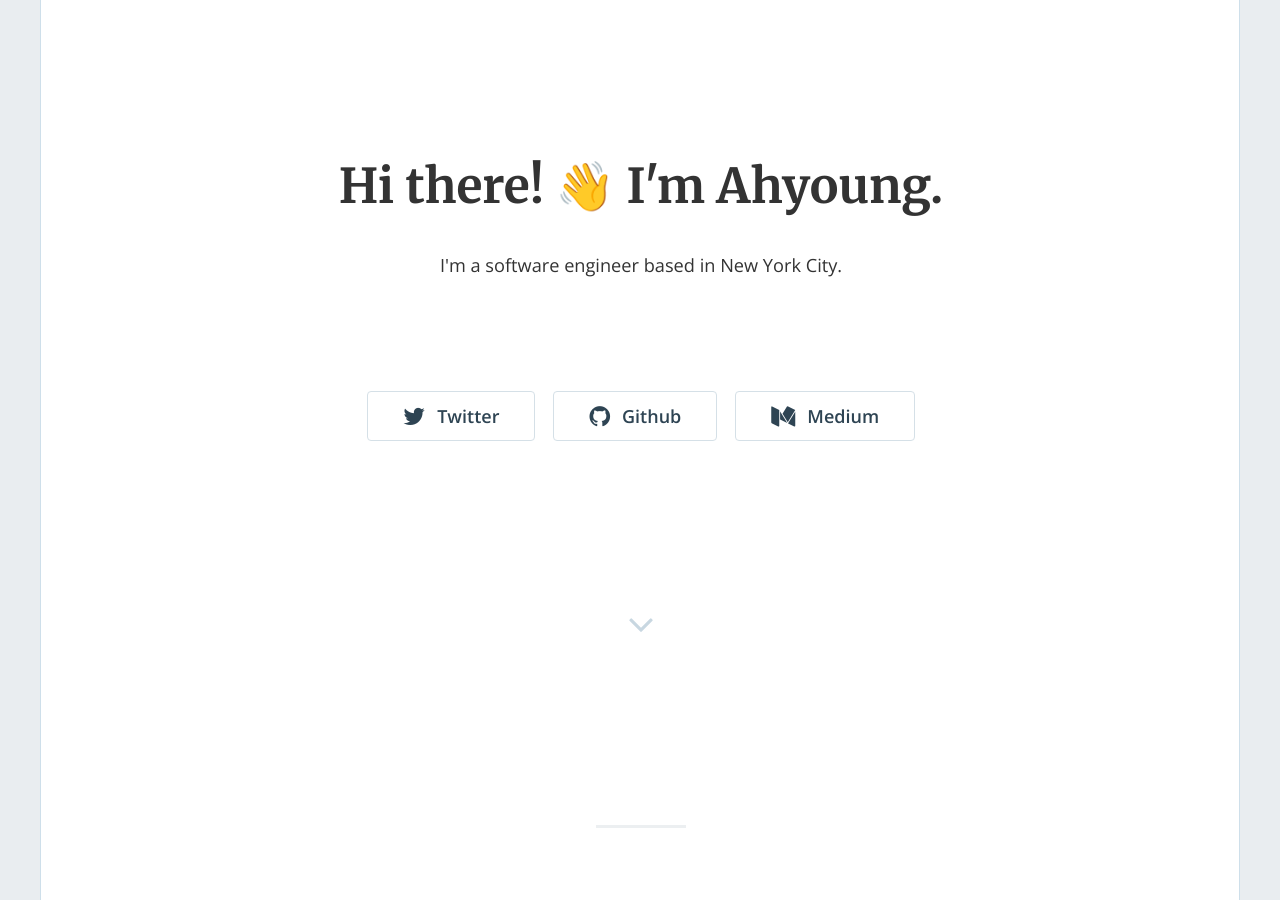
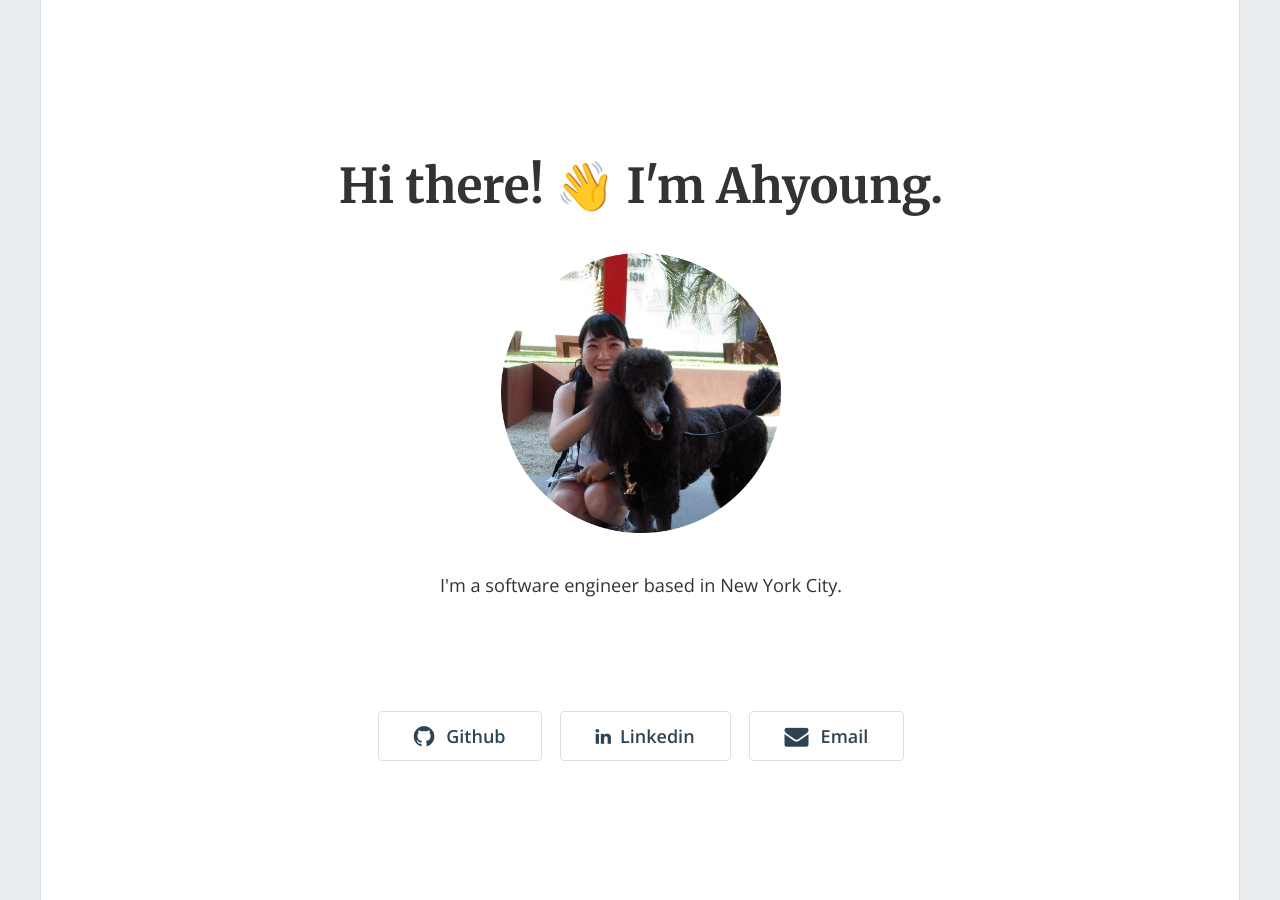
Before and after one commit to ahyoungdev/ahyoungdev.github.io, a Jekyll site: the page built from index.html, in a window 1280 px wide and 900 px high. Built offline with Jekyll 4.4.1, drawn with Linux system fonts in a browser that asks for light colours; nearby versions of some CDN libraries; the list of posts is cut into pages by our own code.

Commit message:
added pic and change names

```diff
--- a/_includes/home-hero.html
+++ b/_includes/home-hero.html
@@ -11,6 +11,8 @@
           {% if site.title != '' %}
           <h1 class="text-center">{{site.title}}</h1>
           {% endif %}
+
+          <img class="profile" src="/img/ahyoung-profile.png" style="width: 280px; display:block; margin:auto; margin-top:40px">
 
           {% if site.description != '' or site.enable_contact == true %}
           <p class="text-center">
@@ -27,14 +29,16 @@
 
           <div class="hero-buttons">
 
-            {% if site.twitter_username != '' %}
-              <a href="https://twitter.com/{{ site.twitter_username }}"><button class="btn btn-default btn-lg"><i class="fa fa-twitter fa-lg"></i>Twitter</button></a>
-            {% endif %}
             {% if site.github_username != '' %}
-              <a href="https://github.com/{{ site.github_username }}"><button class="btn btn-default btn-lg"><i class="fa fa-github fa-lg"></i>Github</button></a>
+            <a href="https://github.com/ahyoung227" target="blank"><button class="btn btn-default btn-lg"><i class="fa fa-github fa-lg"></i>Github</button></a>
             {% endif %}
             {% if site.medium_username != '' %}
-              <a href="https://{{ site.medium_username }}"><button class="btn btn-default btn-lg"><i class="fa fa-medium fa-lg"></i>Medium</button></a>
+            <!--              <a href="https://github.com/ahyoung227?tab=repositories"><button class="btn btn-default btn-lg"><img src="/img/dev.svg" style="margin-right:10px; width: 20px;">Dev.to</button></a>-->
+            <a href="https://www.linkedin.com/in/ahyoung-kim-8b6529158/" target="blank"><button class="btn btn-default btn-lg"><i class="fa fa-linkedin"></i>Linkedin</button></a>
+
+            {% endif %}
+            {% if site.medium_username != '' %}
+            <a href="mailto:ak4373@tc.columbia.edu" target="blank"><button class="btn btn-default btn-lg"><i class="fa fa-envelope fa-lg"></i>Email</button></a>
             {% endif %}
 
           </div>
--- a/_includes/post-content.html
+++ b/_includes/post-content.html
@@ -1,10 +1,10 @@
 <div class="content">
   <h3 class="title">{{ post.title }}</h3>
 
-  <p class="excerpt">{{ post.lead_text }}</p>
+  <p class="content-small">{{ post.lead_text }}</p>
 
   {% if post.project_link != empty %}
-  <a href="{{ post.project_link }}" class="project-link"><button class="btn btn-default btn-lg"><i class="fa fa-{{post.button_icon}} fa-lg"></i>{{post.button_text}}</button></a>
+  <a href="{{ post.project_link }}" class="project-link" target="blank"><button class="btn btn-default btn-lg"><i class="fa fa-{{post.button_icon}} fa-lg"></i>{{post.button_text}}</button></a>
   {% endif %}
 
   {% if post.tags != empty %}
```
Also changed, not shown: img/ahyoung-profile.png (added), 1 other file.
